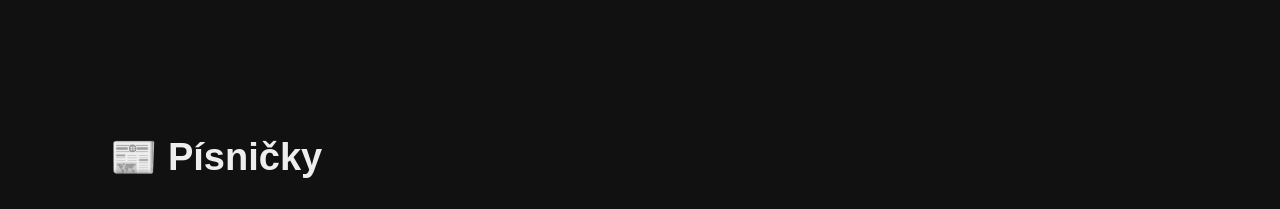
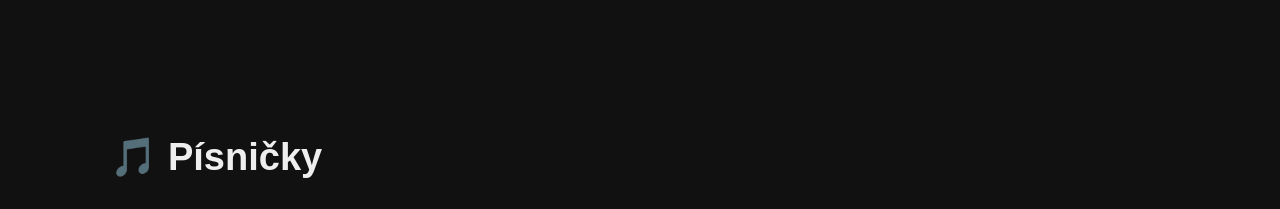
Before and after one commit to petrsalekpetr-creator/Hudebka, a plain HTML site: page index.html in a window 1280 px wide. Shown: the part 1200-1409 px from the top of the page. Drawn offline with Linux system fonts and the light colour scheme.

Commit message:
Update index.html

```diff
--- a/index.html
+++ b/index.html
@@ -207,7 +207,7 @@ footer {
 
 <section id="pisnicky">
 
-    <h2>📰 Písničky</h2>
+    <h2>🎵 Písničky</h2>
 
    <div class="card">
 
```
